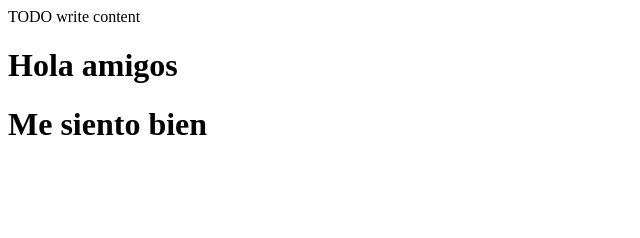
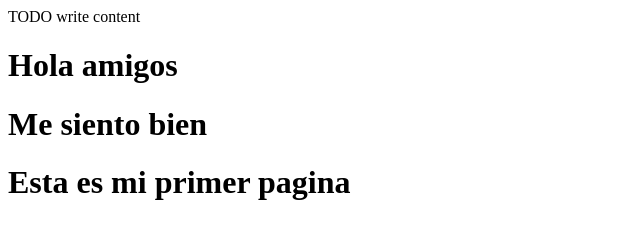
Before and after one commit to LuisRAnrrango/ControlVersionesFacturaci-n, a plain HTML site: page web/index.html in a window 1280 px wide. Shown: the whole page, without its empty margins (0-640 px from the left). Drawn offline with Linux system fonts and the light colour scheme.

Commit message:
portada de pagina

```diff
--- a/web/index.html
+++ b/web/index.html
@@ -14,5 +14,6 @@ and open the template in the editor.
         <div>TODO write content</div>
         <h1>Hola amigos</h1>
         <h1>Me siento bien</h1>
+        <h1>Esta es mi primer pagina</h1>
     </body>
 </html>
```
